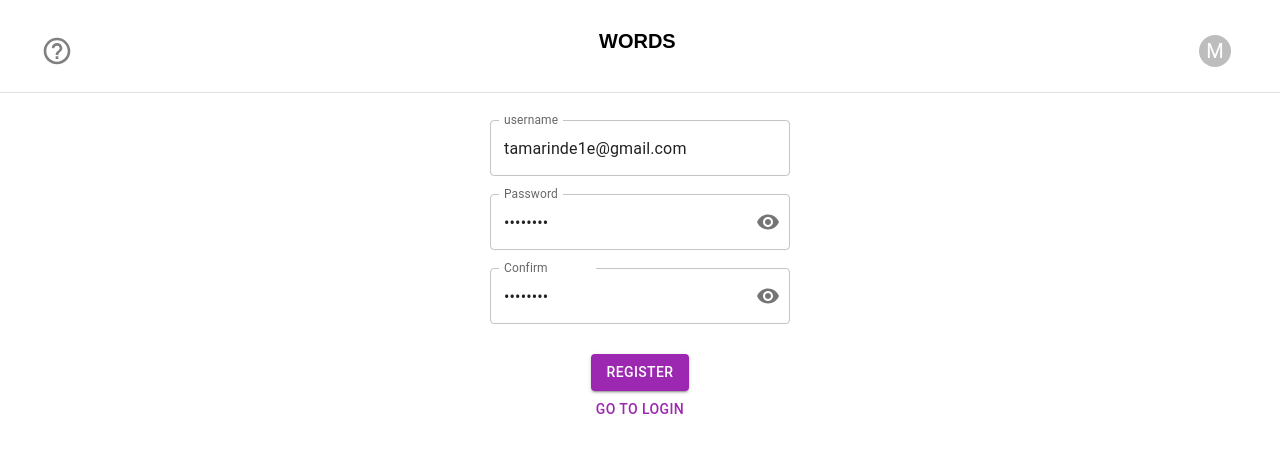
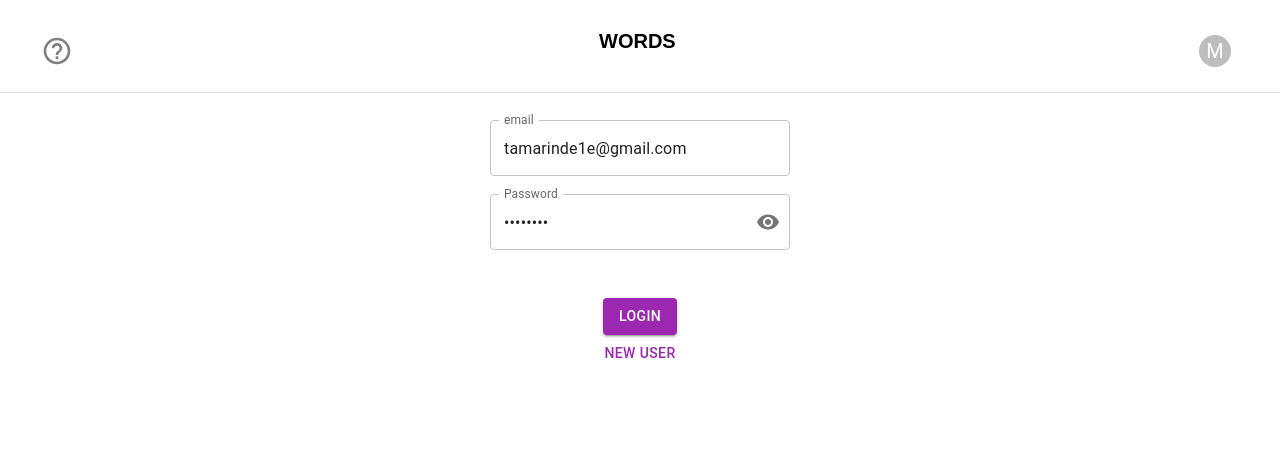
Before and after one commit to 13DeAnda/words, a React (Create React App) app: page /login in a window 1280 px wide. Shown: the top 452 px of the page. Built offline with nearby package versions, Linux system fonts and the light colour scheme.

Commit message:
hooking up, login and register apis

```diff
--- a/package.json
+++ b/package.json
@@ -34,7 +34,8 @@
         "build": "react-scripts build",
         "test": "react-scripts test",
         "eject": "react-scripts eject",
-        "lint": "eslint '*/**/*.{js,ts,tsx}' --fix"
+        "lint": "eslint '*/**/*.{js,ts,tsx}' --fix",
+        "serve": "json-server --watch ./server/database.json -m ./node_modules/json-server-auth"
     },
     "eslintConfig": {
         "extends": [
--- a/src/Interfaces/LoginCred.ts
+++ b/src/Interfaces/LoginCred.ts
@@ -1,5 +1,5 @@
 export interface IloginCred {
-    username: string;
+    email: string;
     password: string;
     showPassword: boolean;
     passwordConfirm: string;
--- a/src/Interfaces/topUser.ts
+++ b/src/Interfaces/topUser.ts
@@ -2,6 +2,6 @@ export interface TopUserI {
     id: number;
     userId: number;
     rank: number;
-    username: string;
+    email: string;
     score: number;
 }
--- a/src/Interfaces/user.ts
+++ b/src/Interfaces/user.ts
@@ -1,6 +1,6 @@
 export interface UserI {
     id: number;
-    username: string;
+    email: string;
     score: number;
     password: string;
 }
--- a/src/components/Header/Header.tsx
+++ b/src/components/Header/Header.tsx
@@ -40,12 +40,9 @@ export default function Header() {
                         </IconButton>
                     </Tooltip>
                 </Typography>
-                <div className={'menuItem title'}>
-                    <NavLink to="/" className="navLink">
-                        {' '}
-                        WORDS{' '}
+                <NavLink to="/" className="navLink menuItem">
+                    <div className={' title'}> WORDS </div>
                 </NavLink>
-                </div>
                 <Tooltip className="menuItem" title="Account settings">
                     <IconButton
                         onClick={handleMenuClick}
@@ -95,19 +92,17 @@ export default function Header() {
                 transformOrigin={{ horizontal: 'right', vertical: 'top' }}
                 anchorOrigin={{ horizontal: 'right', vertical: 'bottom' }}
             >
+                <NavLink to="/stats" className="navLink">
                     <MenuItem>
                         <Avatar />
-                    <NavLink to="/stats" className="navLink">
                         Stats
+                    </MenuItem>
                 </NavLink>
-                </MenuItem>
                 <MenuItem>DarkMode</MenuItem>
                 <Divider />
-                <MenuItem>
                 <NavLink to="/login" className="navLink">
-                        Login
+                    <MenuItem>Login</MenuItem>
                 </NavLink>
-                </MenuItem>
             </Menu>
         </div>
     );
--- a/src/components/Login/Login.css
+++ b/src/components/Login/Login.css
@@ -12,3 +12,9 @@
 .buttons .MuiButton-roo {
     margin-top: 30px;
 }
+.error {
+    margin-top: 20px;
+    color: red;
+    font-style: italic;
+    font-size: 12px;
+}
--- a/src/components/Login/Login.tsx
+++ b/src/components/Login/Login.tsx
@@ -9,31 +9,45 @@ import Visibility from '@mui/icons-material/Visibility';
 import VisibilityOff from '@mui/icons-material/VisibilityOff';
 import InputLabel from '@mui/material/InputLabel';
 import FormControl from '@mui/material/FormControl';
-import { newUser } from '../../services/AuthService';
-
+import { newUser, isLoggedIn, logOut, logIn } from '../../services/AuthService';
+import { useNavigate } from 'react-router-dom';
 import { IloginCred } from '../../Interfaces/LoginCred';
 
 function Login() {
+    const history = useNavigate();
     const [values, setValues] = useState<any>({
-        username: 'tamarinde1e@gmail.com',
+        email: 'tamarinde1e@gmail.com',
         password: '123#sks!',
-        passwordConfirm: '123#sks!',
+        passwordConfirm: '',
         showPassword: false,
     });
 
-    const [loginView, setLoginView] = useState<boolean>(false);
+    const [loginView, setLoginView] = useState<boolean>(true);
+    const [error, setError] = useState<string>('');
 
     const handleChange = (prop: keyof IloginCred) => (event: React.ChangeEvent<HTMLInputElement>) => {
         setValues({ ...values, [prop]: event.target.value });
     };
 
-    const login = () => {
-        console.log('tries to log in', values.username, values.password);
+    const login = async () => {
+        const response = await logIn(values.email, values.password);
+        if (response.status === 400) {
+            setError(response.data);
+        } else {
+            localStorage.setItem('wordsAppToken', response.accessToken);
+            history('/');
+        }
     };
 
     const register = async () => {
-        const response = await newUser(values.username, values.password);
-        console.log('got registered', response);
+        setError('');
+        const response = await newUser(values.email, values.password);
+        if (response.status === 400) {
+            setError(response.data);
+        } else {
+            localStorage.setItem('wordsAppToken', response.accessToken);
+            history('/');
+        }
     };
 
     const confirmPassError =
@@ -43,12 +57,14 @@ function Login() {
 
     return (
         <div className="Container">
+            {!isLoggedIn() ? (
+                <>
                     <div className="login">
                         <TextField
-                    label="username"
+                            label="email"
                             className="loginInput"
-                    value={values.username}
-                    onChange={handleChange('username')}
+                            value={values.email}
+                            onChange={handleChange('email')}
                         />
                         <br />
                         <FormControl variant="outlined">
@@ -111,12 +127,13 @@ function Login() {
                             </FormControl>
                         ) : null}
                     </div>
+                    {error ? <div className="error">***{error}</div> : null}
                     <div className="buttons">
                         {loginView ? (
                             <Button
                                 onClick={login}
                                 variant="contained"
-                        disabled={!values.password || !values.username}
+                                disabled={!values.password || !values.email}
                                 color="secondary"
                             >
                                 Login
@@ -125,7 +142,9 @@ function Login() {
                             <Button
                                 onClick={register}
                                 variant="contained"
-                        disabled={!values.password || !values.username || !values.passwordConfirm || confirmPassError}
+                                disabled={
+                                    !values.password || !values.email || !values.passwordConfirm || confirmPassError
+                                }
                                 color="secondary"
                             >
                                 Register
@@ -141,6 +160,15 @@ function Login() {
                             {loginView ? 'New User' : 'Go To Login'}
                         </Button>
                     </div>
+                </>
+            ) : (
+                <>
+                    {' '}
+                    <Button onClick={logOut} variant="contained" color="secondary">
+                        LogOut
+                    </Button>
+                </>
+            )}
         </div>
     );
 }
--- a/src/components/Users/Users.tsx
+++ b/src/components/Users/Users.tsx
@@ -39,7 +39,7 @@ function Users() {
                             className={user.userId == userId ? 'yourTopScore topScore' : 'topScore'}
                         >
                             <div>
-                                <b># {user.rank}</b> {user.username}{' '}
+                                <b># {user.rank}</b> {user.email}{' '}
                             </div>
                             <div>
                                 <b> {user.score} pts</b>
--- a/src/services/AuthService.tsx
+++ b/src/services/AuthService.tsx
@@ -18,15 +18,46 @@ export const newUser = async (username: string, password: string) => {
         score: 0,
         password: password,
     };
-    console.log('new user', username, password, data);
     const response = await axios
         .post(`${baseDatabase}/register`, data, axiosConfig)
         .then((response) => {
             return response.data;
         })
-        .catch((err) => console.log('Login: ', err.response));
+        .catch((err) => {
+            return err.response;
+        });
 
     loading = false;
 
     return response;
 };
+export const logIn = async (username: string, password: string) => {
+    loading = true;
+    const data = {
+        email: username,
+        password: password,
+    };
+    const response = await axios
+        .post(`${baseDatabase}/login`, data, axiosConfig)
+        .then((response) => {
+            return response.data;
+        })
+        .catch((err) => {
+            return err.response;
+        });
+
+    loading = false;
+
+    return response;
+};
+
+export const isLoggedIn = () => {
+    const logged = localStorage.getItem('wordsAppToken');
+
+    return logged ? true : false;
+};
+
+export const logOut = () => {
+    localStorage.removeItem('wordsAppToken');
+    window.location.reload();
+};
--- a/src/services/TopScoresService.tsx
+++ b/src/services/TopScoresService.tsx
@@ -48,7 +48,7 @@ export const isTopUser = async (user: UserI) => {
                 rank: parseInt(index) + 1,
                 userId: user.id,
                 id: parseInt(index),
-                username: user.username,
+                email: user.email,
                 score: user.score,
             };
 
```
Also changed, not shown: 2 other files (tests, documents, lock files or other folders). Lines whose indentation alone changed are shown as unchanged.
